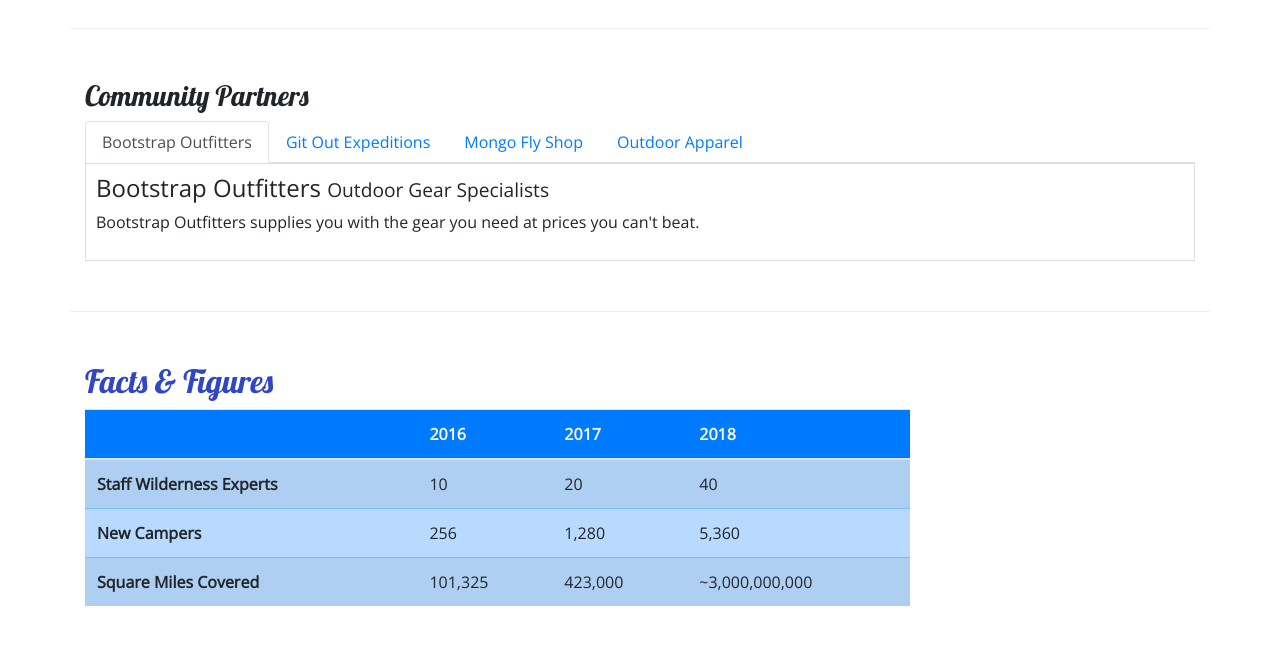
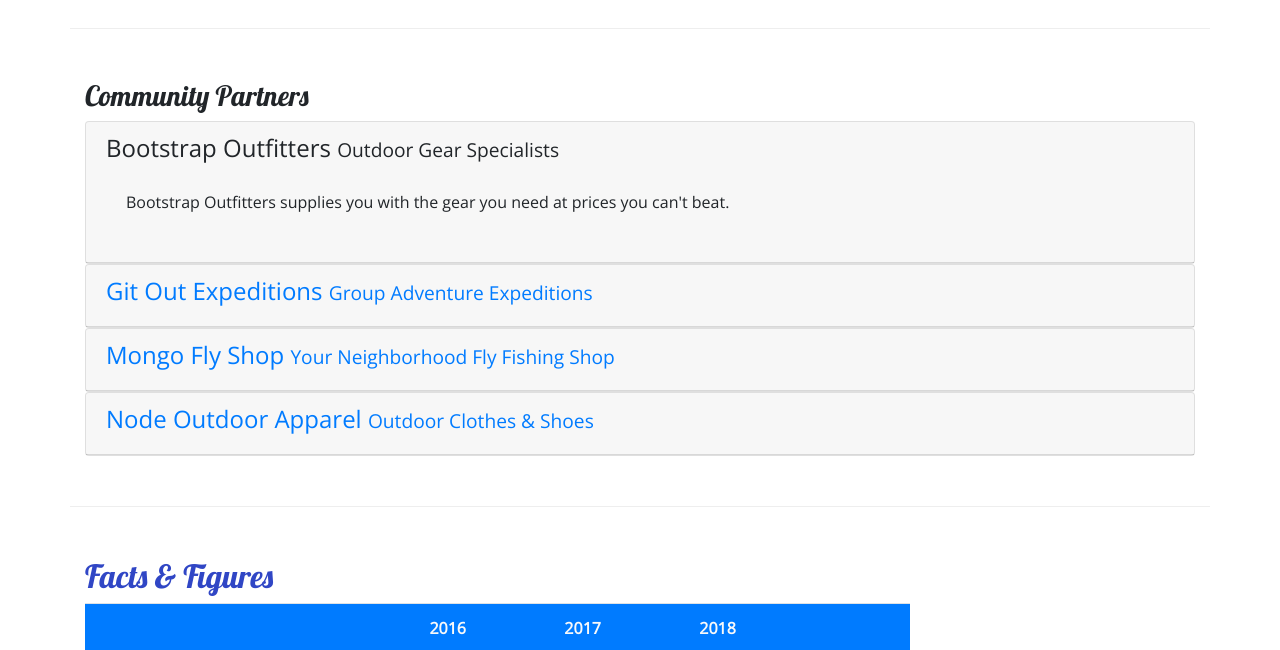
Before and after one commit to NuNikeE/Nucamp, a website: page aboutus.html in a window 1280 px wide. Shown: the part 800-1450 px from the top of the page. Drawn offline with nearby package versions, Linux system fonts and the light colour scheme.

Commit message:
Accordion

```diff
--- a/aboutus.html
+++ b/aboutus.html
@@ -116,41 +116,66 @@
         <div class="row row-content">
             <div class="col">
                 <h3>Community Partners</h3>
-                <ul class="nav nav-tabs">
-                    <li class="nav-item">
-                        <a class="nav-link active" href="#bootstrap" role="tab" data-toggle="tab">Bootstrap
-                            Outfitters</a>
-                    </li>
-                    <li class="nav-item">
-                        <a class="nav-link" href="#git" role="tab" data-toggle="tab">Git Out Expeditions</a>
-                    </li>
-                    <li class="nav-item">
-                        <a class="nav-link" href="#mongo" role="tab" data-toggle="tab">Mongo Fly Shop</a>
-                    </li>
-                    <li class="nav-item">
-                        <a class="nav-link" href="#node" role="tab" data-toggle="tab">Outdoor Apparel</a>
-                    </li>
-                </ul>
-                <div class="tab-content">
-                    <div role="tabpanel" class="tab-pane fade show active" id="bootstrap">
-                        <h4>Bootstrap Outfitters <small>Outdoor Gear Specialists</small></h4>
+                <div id="accordion">
+                    <div class="card">
+                        <div role="tab" class="card-header">
+                            <h4>
+                                <a data-toggle="collapse" data-target="#bootstrap">
+                                 Bootstrap Outfitters <small>Outdoor Gear Specialists</small>
+                                </a>
+                            </h4>
+                            <div class="collapse show" id="bootstrap" data-parent="#accordion">
+                                <div class="card-body">
                                     <p class="d-none d-sm-block">Bootstrap Outfitters supplies you with the gear you need at prices
                                     you can't beat.</p>
                                 </div>
-                    <div role="tabpanel" class="tab-pane fade" id="git">
-                        <h4>Git Out Expeditions <small>Group Adventure Expeditions</small></h4>
+                            </div>
+                        </div>
+                    </div>
+                    <div class="card">
+                        <div role="tab" class="card-header">
+                            <h4>
+                                <a class="collapsed" data-toggle="collapse" data-target="#git">
+                                    Git Out Expeditions <small>Group Adventure Expeditions</small>
+                                </a>
+                            </h4>
+                            <div class="collapse" id="git" data-parent="#accordion">
+                                <div class="card-body">
                                     <p class="d-none d-sm-block">Join Git Out Expeditions to explore new horizons with a group of other
                                     adventurers!</p>
                                 </div>
-                    <div role="tabpanel" class="tab-pane fade" id="mongo">
-                        <h4>Mongo Fly Shop <small>Your Neighborhood Fly Fishing Shop</small></h4>
+                            </div>
+                        </div>
+                    </div>
+                    <div class="card">
+                        <div role="tab" class="card-header">
+                            <h4>
+                                <a class="collapsed" data-toggle="collapse" data-target="#mongo">
+                                Mongo Fly Shop <small>Your Neighborhood Fly Fishing Shop</small>
+                                </a>
+                            </h4>
+                            <div class="collapse" id="mongo" data-parent="#accordion">
+                                <div class="card-body">
                                     <p class="d-none d-sm-block">Need a new fishing pole, a tacklebox, or flies of all kinds? Stop by
                                     Mongo Fly Shop.</p>
                                 </div>
-                    <div role="tabpanel" class="tab-pane fade" id="node">
-                        <h4>Node Outdoor Apparel <small>Outdoor Clothes & Shoes</small></h4>
+                            </div>
+                        </div>
+                    </div>
+                    <div class="card">
+                        <div role="tab" class="card-header">
+                            <h4>
+                                <a class="collapsed" data-toggle="collapse" data-target="#node">
+                                Node Outdoor Apparel <small>Outdoor Clothes & Shoes</small>
+                                </a>
+                            </h4>
+                            <div class="collapse" id="node" data-parent= "#accordion">
+                                <div class="card-body">
                                     <p class="d-none d-sm-block" .>From polar fleeces to swimsuits, hiking boots to waders, a visit to
                                     Node will be sure to get you covered.</p>
+                                </div>
+                            </div>
+                        </div>
                     </div>
                 </div>
             </div>
```
Lines whose indentation alone changed are shown as unchanged.
